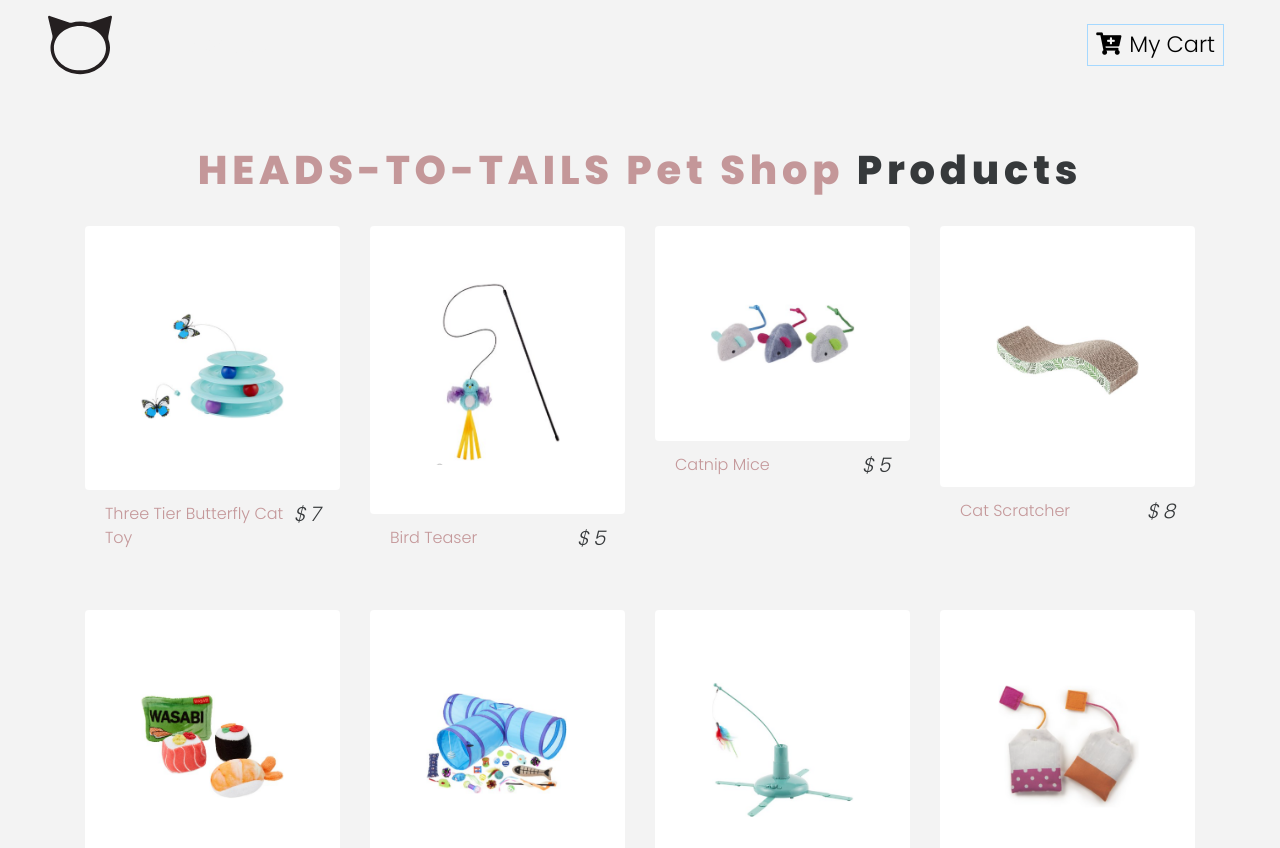
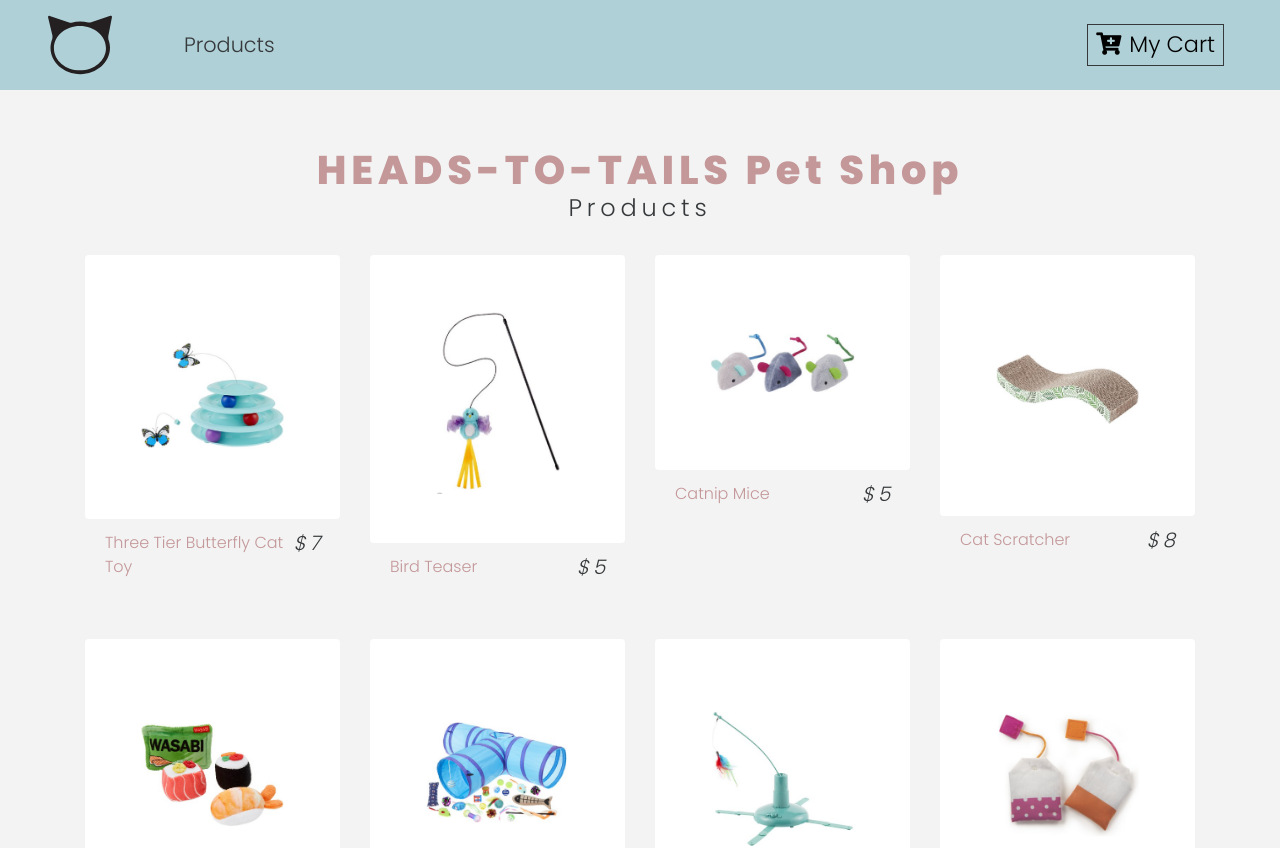
Before and after one commit to ylldesmustafa/capstone-1, a React (Create React App) app in the folder my-store/: page / in a window 1280 px wide. Shown: the top 848 px of the page. Built offline with nearby package versions, Linux system fonts and the light colour scheme.

Commit message:
edited colors in CSS and Navbar.js

```diff
--- a/my-store/src/App.css
+++ b/my-store/src/App.css
@@ -1,14 +1,14 @@
 :root {
   --lightBlue: #a5d8ff;
   --lightGreen: #afd0d6;
-  --mainWhite: #f3f3f3;
+  --White: #f3f3f3;
   --darkOnyx: #36393b;
   --mainPink: #c49799;
   --mainDustyPink: #bfb6bb;
 }
 body {
   font-family: "Poppins", sans-serif !important;
-  background: var(--mainWhite) !important;
+  background: var(--White) !important;
   color: var(--mainPink) !important;
 }
 .text-title {
@@ -32,7 +32,7 @@ body {
 }
 .btn-black:hover {
   background: var(--darkOnyx) !important;
-  color: var(--maineWhite) !important;
+  color: var(--White) !important;
 }
 .cart-icon {
   cursor: pointer;
--- a/my-store/src/App.js
+++ b/my-store/src/App.js
@@ -8,6 +8,7 @@ import Details from './components/Details';
 import Cart from './components/Cart';
 import Default from './components/Default';
 import Modal from './components/Modal';
+import SearchPage from './components/SearchPage';
 
 class App extends Component {
   render() {
--- a/my-store/src/components/Button.js
+++ b/my-store/src/components/Button.js
@@ -4,14 +4,14 @@ export const ButtonContainer = styled.button`
   text-transform:capitalize;
   font-size:1.4rem;
   background:transparent;
-  border:0.05rem solid var(--lightBlue);
+  border:0.05rem solid var(--darkOnyx);
   padding: 0.2rem 0.5rem;
   cursor:pointer;
   margin:0.2rem 0.5rem 0.2rem 0.5rem;
   transition:all 0.5s ease-in-out;
   &:hover{
-    background:var(--lightBlue);
-    color:var(--mainBlue);
+    background:var(--lightGreen);
+    color:var(--mainPink);
   }
   &:focus{
     outline:none;
--- a/my-store/src/components/Details.js
+++ b/my-store/src/components/Details.js
@@ -25,8 +25,8 @@ class Details extends Component {
                   <img src={img} className="img-fluid" alt="product" />
                 </div>
                 {/* product text */}
-                <div className="col-10 mx auto col-md-6 my-3 text-capitalize">
-                <h2>{title}</h2>
+                <div className="col-10 mx auto col-md-6 my-3">
+                <h2><strong>{title}</strong></h2>
                 <p className="text-muted lead">{info}</p>
                 <h4 className="text-blue">
                   <strong>
@@ -35,7 +35,7 @@ class Details extends Component {
                   </strong>
                 </h4>
                 <h4 className="text-title text-uppercase text-muted mt-3 mb-2">
-                  Made by: <span className="text-uppercase">{company}</span>
+                  Made by: <span className="text-capitalize">{company}</span>
                 </h4>
                 {/* Buttons */}
                 <div>
--- a/my-store/src/components/Modal.js
+++ b/my-store/src/components/Modal.js
@@ -60,6 +60,6 @@ const ModalContainer = styled.div`
  align-items: center;
  justify-content: center;
  #modal{
-   background: var(--mainWhite);
+   background: var(--White);
  }
 `;
--- a/my-store/src/components/Navbar.js
+++ b/my-store/src/components/Navbar.js
@@ -37,9 +37,9 @@ class Navbar extends Component {
 export default Navbar;
 
 const NavWrapper = styled.nav`
-  background:var(--mainBlue);
+  background:var(--lightGreen);
   .nav-link{
-    color:var(--mainWhite) !important;
+    color:var(--darkOnyx) !important;
     font-size:1.3rem;
     text-transform:capitalize;
   }
--- a/my-store/src/components/ProductList.js
+++ b/my-store/src/components/ProductList.js
@@ -2,6 +2,23 @@ import React, { Component } from 'react';
 import Product from './Product';
 import Title from './Title';
 import {ProductConsumer} from '../context';
+
+const ProductSearch = ({productSearch=[]}) => {
+  return (
+    <>
+    { productSearch.map((data,index) => {
+        if (data) {
+          return (
+            <div key={data.name}>
+              <h1>{data.name}</h1>
+	    </div>
+    	   )
+    	 }
+    	 return null
+    }) }
+    </>
+  );
+}
 
 class ProductList extends Component {
   render() {
--- /dev/null
+++ b/my-store/src/components/SearchBar.js
@@ -0,0 +1,16 @@
+import React from 'react';
+
+const SearchBar = ({keyword,setKeyword}) => {
+  const BarStyling = {width:"20rem",background:"#F2F1F9", border:"none", padding:"0.5rem"};
+  return (
+    <input
+     style={BarStyling}
+     key="product1"
+     value={keyword}
+     placeholder={"Search Products"}
+     onChange={(e) => setKeyword(e.target.value)}
+    />
+  );
+}
+
+export default SearchBar
--- /dev/null
+++ b/my-store/src/components/SearchPage.js
@@ -0,0 +1,40 @@
+import React, { useState, useEffect } from 'react';
+import SearchBar from './SearchBar';
+import ProductList from './ProductList';
+
+const SearchPage = (props) => {
+  const [input, setInput] = useState('');
+  const [productListDefault, setProductListDefault] = useState();
+  const [productList, setProductList] = useState();
+
+  const fetchData = async () => {
+    return await fetch('https://restcountries.eu/rest/v2/all')
+      .then(response => response.json())
+      .then(data => {
+         setProductList(data)
+         setProductListDefault(data)
+       });}
+
+  const updateInput = async (input) => {
+     const filtered = productListDefault.filter(product => {
+      return product.name.toLowerCase().includes(input.toLowerCase())
+     })
+     setInput(input);
+     setProductList(filtered);
+  }
+
+  useEffect( () => {fetchData()},[]);
+
+  return (
+    <>
+      <h1>Product List</h1>
+      <SearchBar
+       input={input}
+       onChange={updateInput}
+      />
+      <ProductList productList={productList}/>
+    </>
+   );
+}
+
+export default SearchPage
--- a/my-store/src/components/Title.js
+++ b/my-store/src/components/Title.js
@@ -5,9 +5,8 @@ export default function Title({title}) {
     <div className="row">
       <div className="col-10 mx-auto my-2 text-center text-title">
         <h1 className="text-capitalize font-weight-bold">
-          HEADS-TO-TAILS Pet Shop <strong className="text-blue"> {title}
-
-          </strong>
+          HEADS-TO-TAILS Pet Shop
+          <h4 className="text-blue"> {title}</h4>
         </h1>
       </div>
     </div>
```
